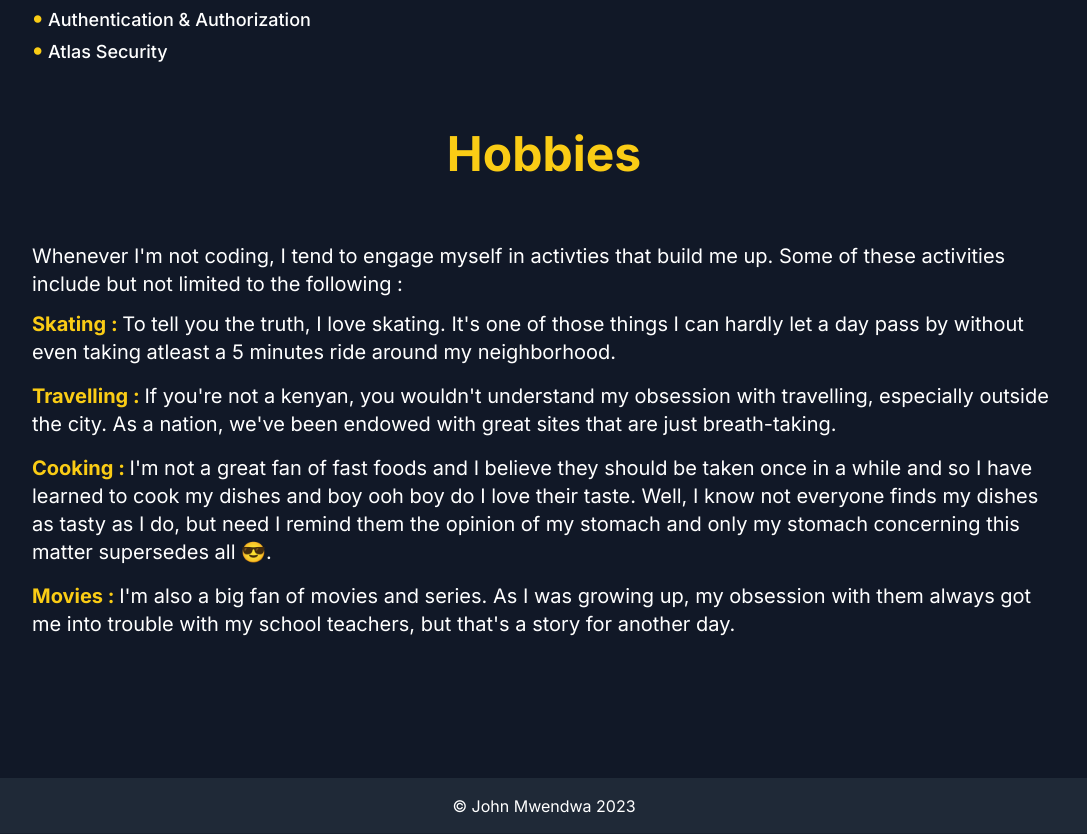
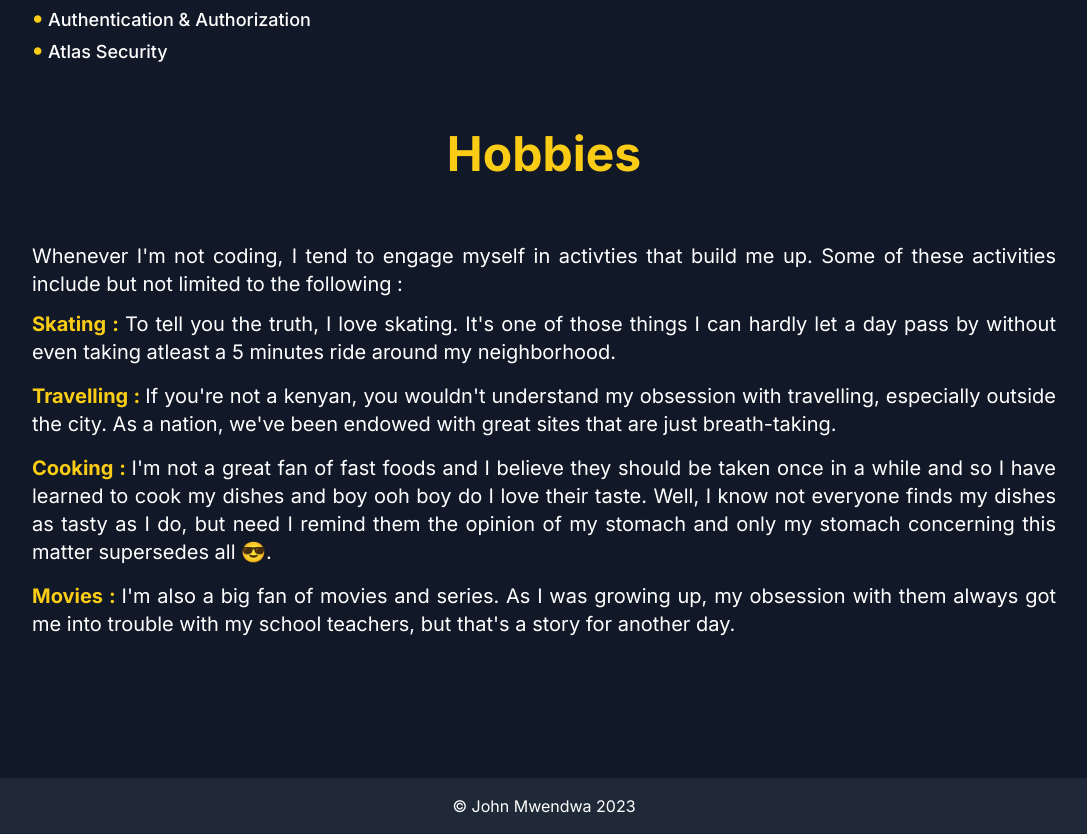
Before and after one commit to JohnMwendwa/portfolio_v2, a Next.js app: page /about in a window 1280 px wide. Shown: the part 1520-2354 px from the top of the page, without its empty margins (96-1183 px from the left). Built offline with nearby package versions, Linux system fonts and the light colour scheme.

Commit message:
justify text

```diff
--- a/src/components/sections/Hobbies.tsx
+++ b/src/components/sections/Hobbies.tsx
@@ -53,7 +53,7 @@ const Word: Variants = {
 
 const Hobbies = () => {
   return (
-    <div className="my-16 text-lg sm:text-xl max-w-5xl mx-auto">
+    <div className="my-16 text-lg sm:text-xl max-w-5xl mx-auto text-justify">
       <h2 className="font-bold text-yellow-400 text-5xl mb-16 text-center">
         Hobbies
       </h2>
```
